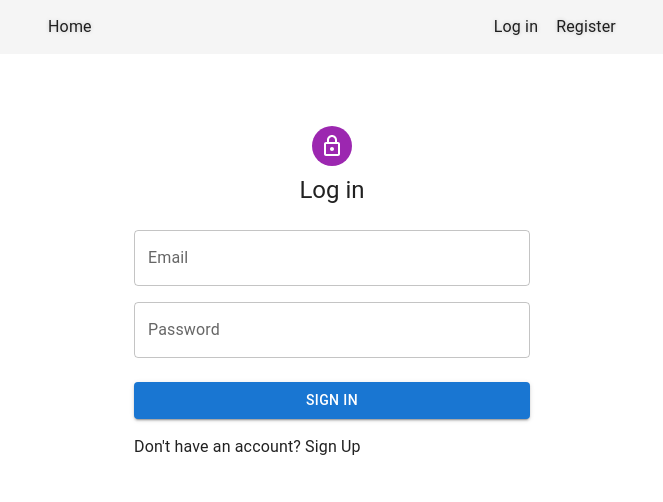
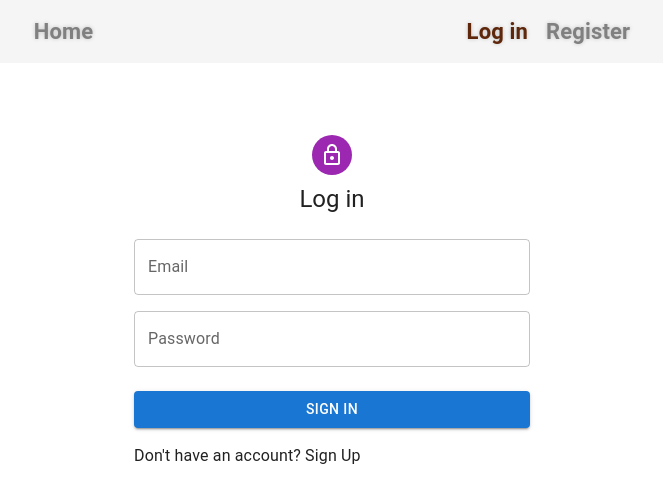
Before and after one commit to vladyslavJs/goit-react-hw-08, a React (Vite) app: page /login in a window 1280 px wide. Shown: the top 502 px of the page, without its empty margins (308-971 px from the left). Built offline with nearby package versions, Linux system fonts and the light colour scheme.

Commit message:
update-CustomNavLink

```diff
--- a/src/components/CustomNavLink/CustomNavLink.jsx
+++ b/src/components/CustomNavLink/CustomNavLink.jsx
@@ -2,13 +2,13 @@ import { NavLink } from 'react-router-dom';
 import css from './CustomNavLink.module.css';
 import clsx from 'clsx';
 
-const buildLinkClass = ({ isActive }) => {
+const activeLink = ({ isActive }) => {
   return clsx(css.link, isActive && css.isActive);
 };
 
 const CustomNavLink = ({ children, to }) => {
   return (
-    <NavLink className={buildLinkClass} to={to}>
+    <NavLink className={activeLink} to={to}>
       {children}
     </NavLink>
   );
--- a/src/components/CustomNavLink/CustomNavLink.module.css
+++ b/src/components/CustomNavLink/CustomNavLink.module.css
@@ -0,0 +1,11 @@
+.link {
+    font-size: 22px;
+    font-weight: 600;
+    text-decoration: none;
+    color: #808080;
+    cursor: pointer;
+}
+
+.isActive {
+    color:#5e270b;
+}
```
